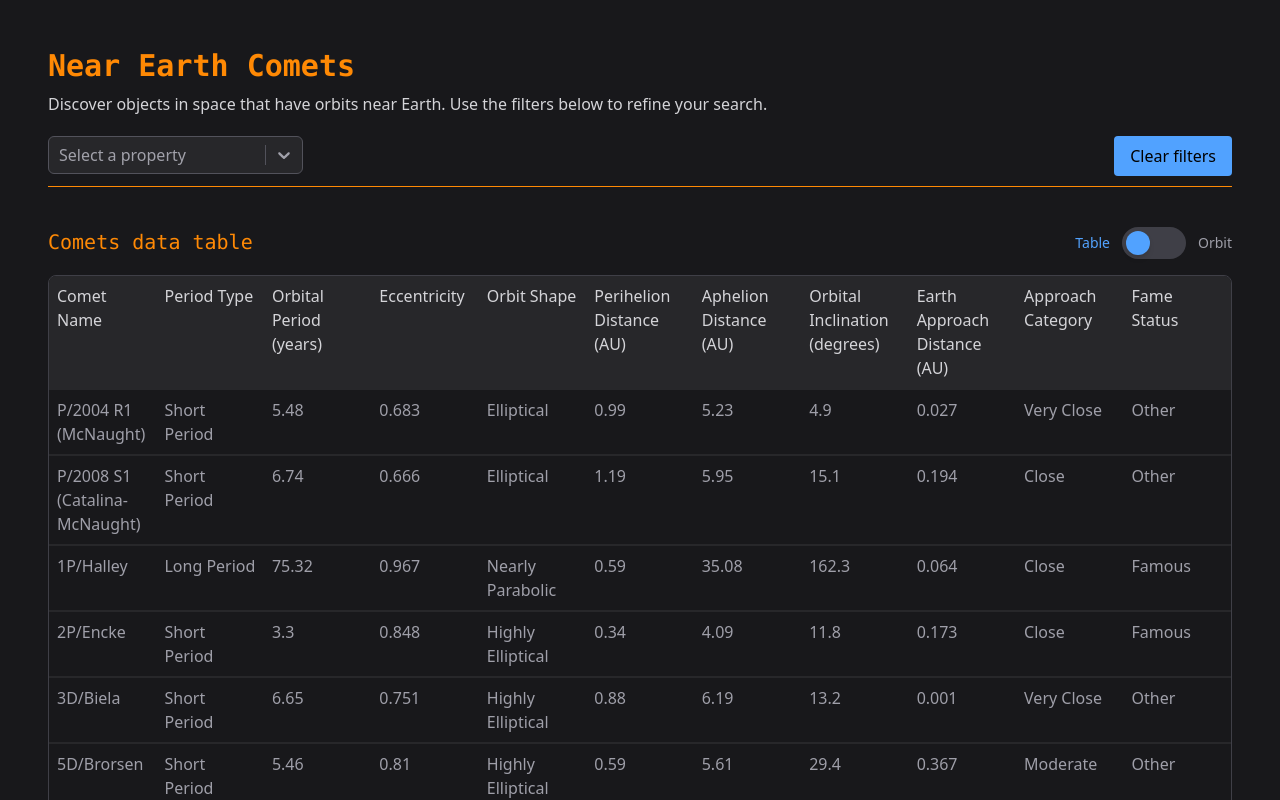
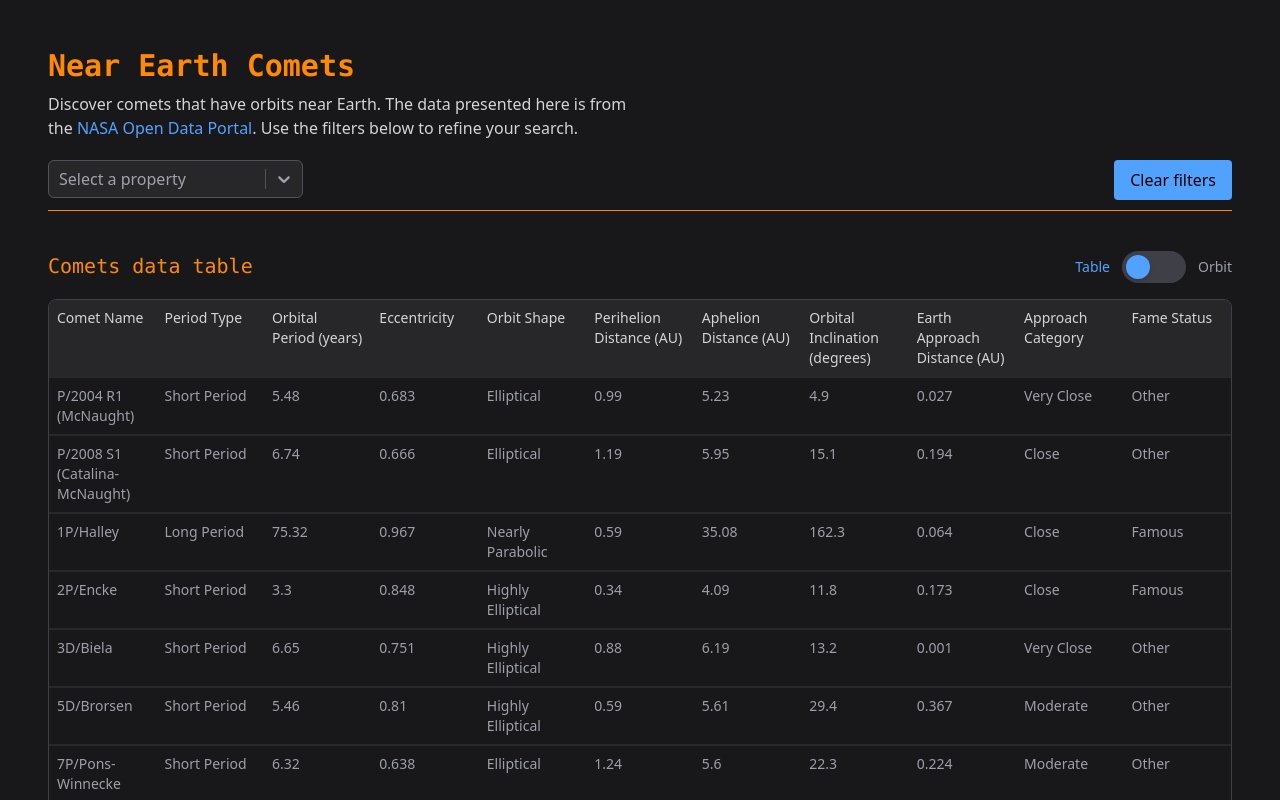
Before and after one commit to danwessels/condition-editor, a React (Vite) app: page / in a window 1280 px wide. Built offline with nearby package versions, Linux system fonts and the light colour scheme.

Commit message:
Add temporary favicon and footer

```diff
--- a/index.html
+++ b/index.html
@@ -2,9 +2,9 @@
 <html lang="en">
   <head>
     <meta charset="UTF-8" />
-    <link rel="icon" type="image/svg+xml" href="/vite.svg" />
+    <link rel="icon" href="/favicon.ico" />
     <meta name="viewport" content="width=device-width, initial-scale=1.0" />
-    <title>Near Earth Orbit</title>
+    <title>Near Earth Comets</title>
   </head>
   <body>
     <div id="root"></div>
--- a/src/App.tsx
+++ b/src/App.tsx
@@ -2,8 +2,21 @@ import DataView from "./features/DataView";
 
 function App() {
   return (
-    <div className="m-auto p-8 md:p-12 w-full h-screen overflow-y-auto bg-zinc-900">
+    <div className="flex flex-col justify-between m-auto p-8 md:p-12 w-full h-screen overflow-y-auto bg-zinc-900">
       <DataView />
+      <footer className="mt-8 text-center text-zinc-500 cursor-pointer">
+        <p className="text-sm hover:text-blue-400 transition-colors duration-200">
+          Made by{" "}
+          <a
+            href="https://danellewessels.com"
+            className="font-semibold"
+            target="_blank"
+          >
+            Dan 🐾
+          </a>
+          {/* <span className="text-zinc-400 "> &copy; 2025</span> */}
+        </p>
+      </footer>
     </div>
   );
 }
--- a/src/features/DataView/DataFilters.tsx
+++ b/src/features/DataView/DataFilters.tsx
@@ -76,7 +76,7 @@ export default function ProductFilters() {
   );
 
   return (
-    <div className="flex flex-col sm:flex-row justify-between w-full items-start sm:gap-4 border-orange-400 border-b-1 b-2">
+    <div className="flex flex-col sm:flex-row justify-between w-full items-start sm:gap-4 border-orange-400 border-b-1">
       <div className="flex flex-wrap max-w-[50rem] w-full">
         <div className={fieldContainerClass}>
           <Select
--- a/src/features/DataView/index.tsx
+++ b/src/features/DataView/index.tsx
@@ -81,9 +81,17 @@ export default function Products() {
         <h1 className="mb-2 text-orange-400 font-semibold font-mono">
           Near Earth Comets
         </h1>
-        <p className="mb-5 text-zinc-300 font-light">
-          Discover objects in space that have orbits near Earth. Use the filters
-          below to refine your search.
+        <p className="mb-5 text-zinc-300 font-light max-w-prose">
+          Discover comets that have orbits near Earth. The data presented here
+          is from the{" "}
+          <a
+            className="text-blue-400 font-medium hover:underline"
+            target="_blank"
+            href="https://data.nasa.gov/dataset/near-earth-comets-orbital-elements"
+          >
+            NASA Open Data Portal
+          </a>
+          . Use the filters below to refine your search.
         </p>
         <ProductFilters />
         <div className="flex justify-between items-end mb-4 mt-10">
@@ -96,7 +104,7 @@ export default function Products() {
         </div>
         {view === "table" && (
           <div
-            className="grid border-1 border-zinc-700 rounded-lg text-zinc-400 overflow-x-auto"
+            className="grid border-1 border-zinc-700 rounded-lg text-zinc-400 overflow-x-auto text-sm"
             style={{
               gridTemplateColumns: `repeat(${state.properties.length}, minmax(100px, 1fr))`,
             }}
--- a/src/features/OrbitVisualisation/index.tsx
+++ b/src/features/OrbitVisualisation/index.tsx
@@ -338,7 +338,7 @@ export default function OrbitVisualization({
         />
       </div>
 
-      <div className="mt-2 text-sm text-zinc-500">
+      {/* <div className="mt-2 text-sm text-zinc-500">
         <p>
           Interactive orbital view showing {comets.length} comets. Click on
           perihelion points (coloured dots) to select comets. Zoom to see
@@ -349,7 +349,7 @@ export default function OrbitVisualization({
             Selected: {getPropertyValue(selectedComet, 0)}
           </p>
         )}
-      </div>
+      </div> */}
     </div>
   );
 }
```
Also changed, not shown: 1 other file (tests, documents, lock files or other folders).
